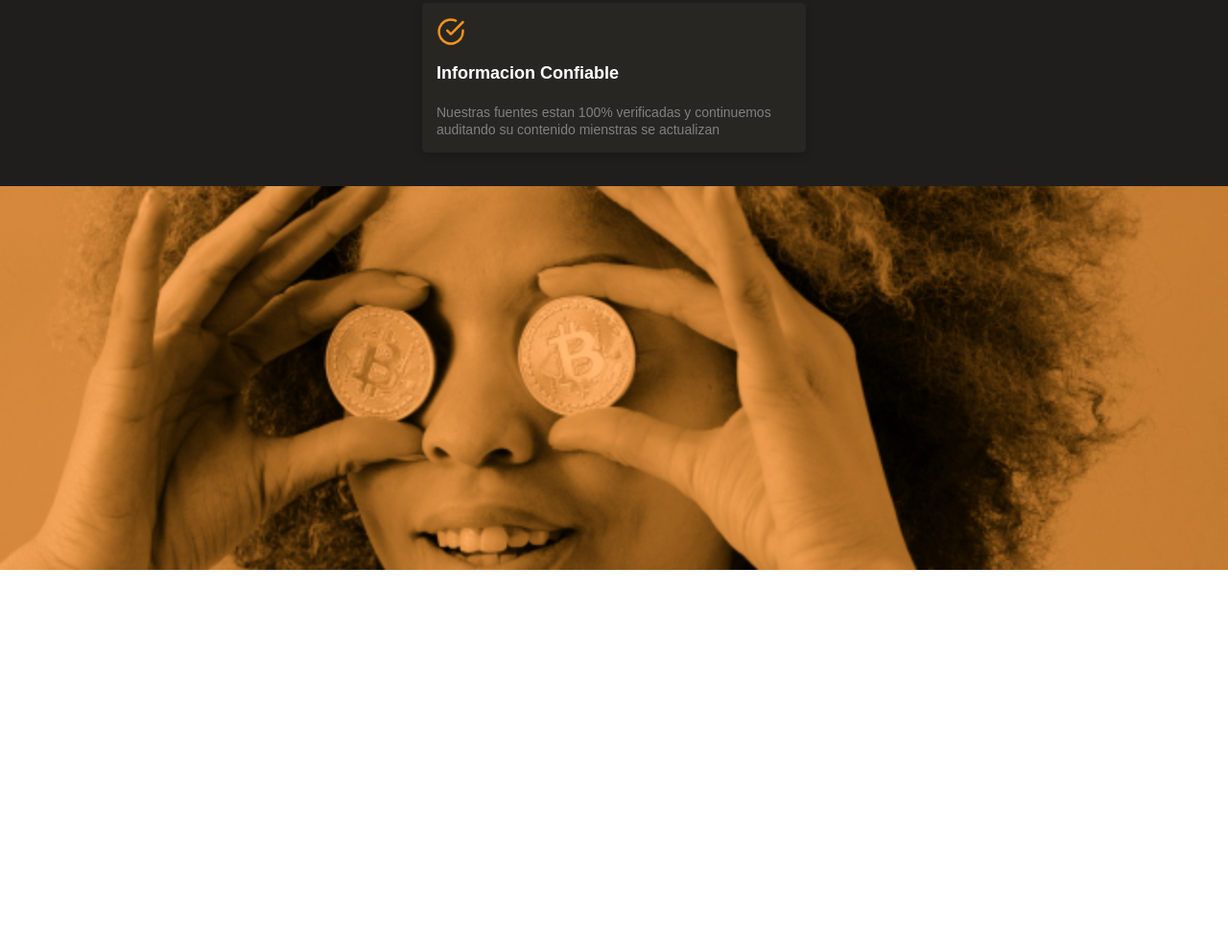
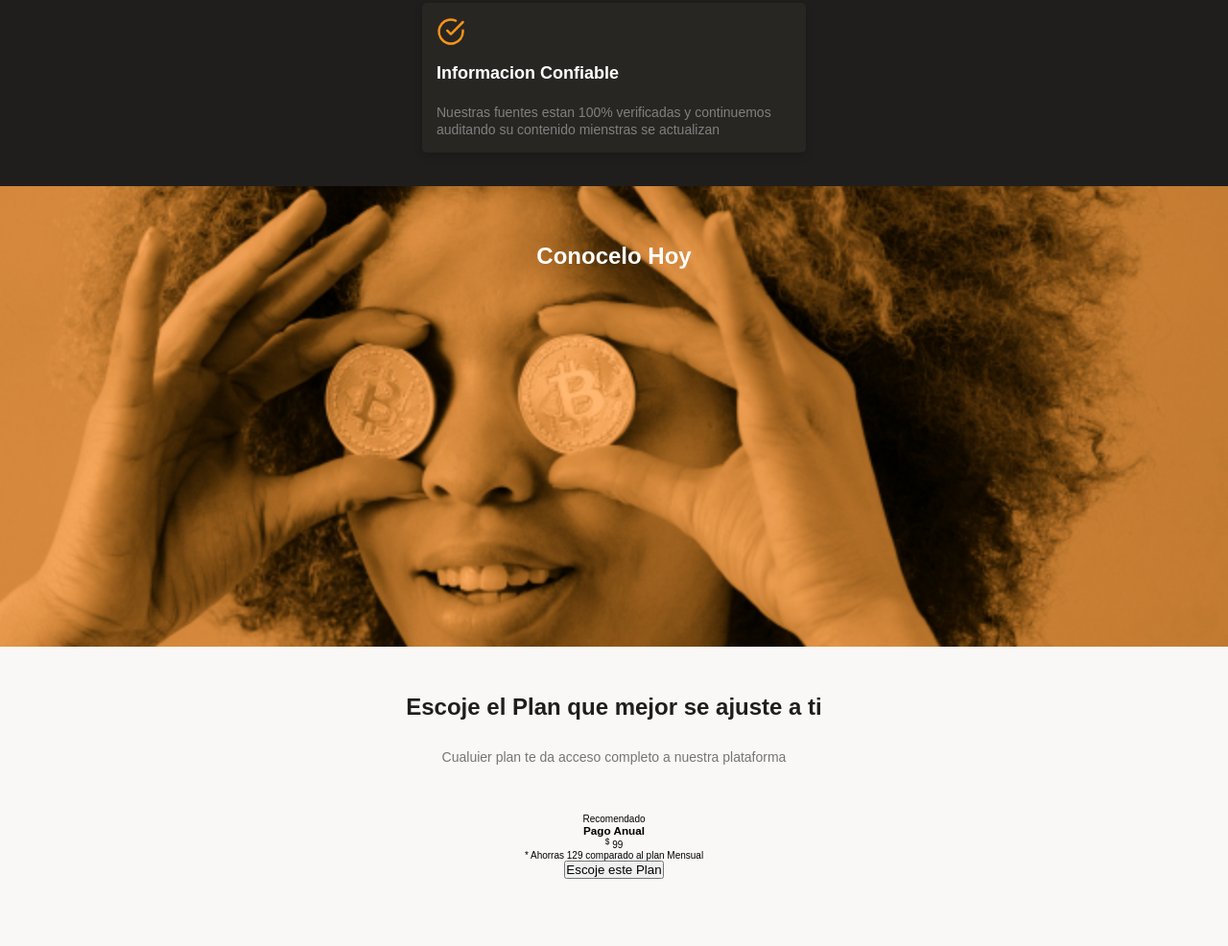
Before and after one commit to MarcoMejiaL/MobileFirst, a plain HTML site: page index.html in a window 1280 px wide. Shown: the part 1788-2774 px from the top of the page at 96% size. Before the commit the page ends 2382 px from the top, so only its background shows below. Drawn offline with Linux system fonts and the light colour scheme.

Commit message:
se agrego parte de los planes

```diff
--- a/assets/css/styles.css
+++ b/assets/css/styles.css
@@ -297,9 +297,49 @@ main{
 .bitcoin--img__container{
     width: 100%;
     min-width: 320px;
-    height: 50vh;
+    height: 60vh;
     background-image: url('../img/bitcoinbaby2x.jpg');
     background-position: center;
     background-size: cover;
     background-repeat: no-repeat;
+    text-align: center;
 }
+.bitcoin--img__container h2{
+    padding-top: 60px;
+    font-size: 2.4rem;
+    font-weight: bold;
+    line-height: 2.6rem;
+    color: var(--just-white);
+
+}
+
+.secction--plans{
+    width: 100%;
+    min-width: 320px;
+    padding-bottom: 70px;
+    text-align: center;
+
+
+}
+.plans--tittle{
+    width: 90%;
+    min-width: 288px;
+    height: auto;
+    margin: 0 auto;
+    margin-bottom: 50px;
+
+}
+.plans--tittle h2{
+    padding-top: 50px;
+    font-size: 2.4rem;
+    font-weight: bold;
+    line-height: 2.6rem;
+    color: var(--warm-black);
+}
+.plans--tittle  p{
+    padding-top: 30px;
+    font-size: 1.4rem;
+    font-weight: 500px;
+    line-height: 1.8rem;
+    color: #757575;
+}
--- a/index.html
+++ b/index.html
@@ -14,7 +14,7 @@
         <div class="header--title-container">
             <h1>La Proxima Revolución en el intercambio de Criptomonedas</h1>
             <p>Lorem ipsum dolor sit amet.</p>
-            <a href="#" class="heder--button">Conoce Nuestros Planes <span></span></a>
+            <a href="#plans" class="heder--button">Conoce Nuestros Planes <span></span></a>
         </div>
     </header>
     <main>
@@ -108,8 +108,28 @@
 
 
         </section>
-        <section class="bitcoin--img__container"></section>
-        <section></section>
+        <section class="bitcoin--img__container">
+          <h2>Conocelo Hoy</h2>
+        </section>
+        <section id="plans" class="secction--plans">
+          <div class="plans--tittle">
+            <h2>Escoje el Plan que mejor se ajuste a ti</h2>
+            <p>Cualuier plan te da acceso completo a nuestra plataforma</p>
+          </div>
+          <section class="plans--container--slider">
+            <article class="plans--cotainer--plans">
+              <p>Recomendado</p>
+
+            <div>
+              <h3>Pago Anual</h3>
+              <p><sup>$</sup> 99</p>
+              <p>* Ahorras 129 comparado al plan Mensual</p>
+              <button>Escoje este Plan <span></span></button>
+            </div>
+          </article>
+          </section>
+
+        </section>
 
     </main>
     <footer></footer>
```
